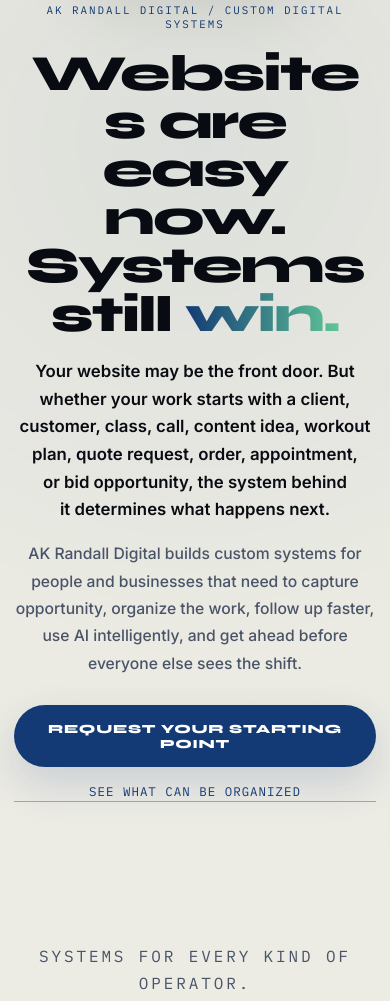
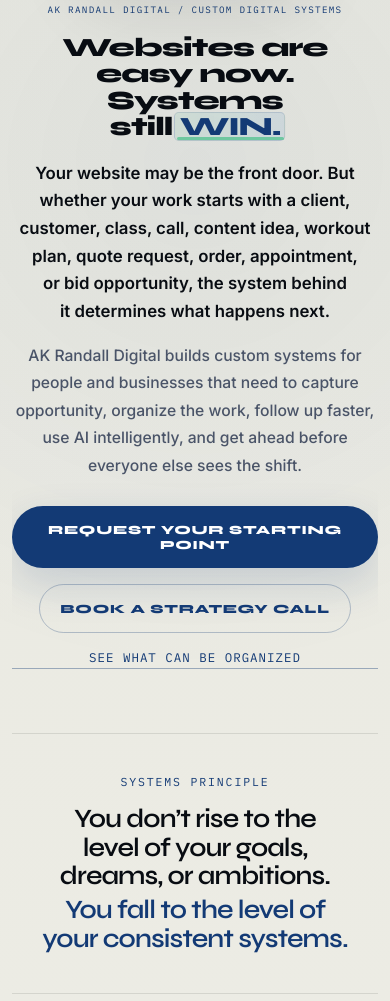
Before and after one commit to akrandall91/AK-RANDALL-Digital-, a plain HTML site: page index.html in a window 390 px wide. Shown: the part 425-1426 px from the top of the page. Drawn offline with Linux system fonts and the light colour scheme.

Commit message:
Enhance contact details and text formatting
Updated contact information and improved text wrapping in index.html.

```diff
--- a/index.html
+++ b/index.html
@@ -34,6 +34,7 @@
     "name":"AK Randall Digital",
     "url":"https://akrandall.com/",
     "email":"hello@akrandall.com",
+    "telephone":"+13364374484",
     "description":"AK Randall Digital builds custom digital systems for business owners, creators, coaches, trainers, sales teams, contractors, consultants, and modern operators.",
     "areaServed":"United States",
     "serviceType":["Custom digital systems","Website builds","Business operating systems","Creator production systems","Fitness and coaching systems","Personal productivity systems","Lead capture systems","Client tracking systems","Sales process systems","CRM and customer tracking","Pricing and quote systems","Proposal systems","AI workflow automation","Notion dashboards","Google Workspace systems","Government and contract sales support"]
@@ -64,6 +65,7 @@
     button,input,select,textarea{font:inherit}
     .page-shell{position:relative;width:min(calc(100% - clamp(24px,6vw,96px)),1180px);margin-inline:auto;min-height:100vh;display:flex;flex-direction:column;overflow-x:hidden}
     .section{padding-block:clamp(64px,10vw,128px)}
+    .section-slim{padding-block:clamp(40px,7vw,82px)}
     .center-stack{display:grid;justify-items:center;text-align:center}
     .hero-content{width:100%;max-width:920px;min-width:0;margin-inline:auto}
     .grid-3{display:grid;grid-template-columns:repeat(auto-fit,minmax(min(100%,280px),1fr));gap:clamp(16px,2vw,28px)}
@@ -78,19 +80,29 @@
     .hero-logo-card{display:inline-grid;place-items:center;padding:clamp(1.25rem,3vw,2rem);border-radius:28px;background:#080C12;box-shadow:0 24px 70px rgba(8,12,18,.12)}
     .hero-logo{width:clamp(160px,25vw,260px);height:auto;display:block}
     .eyebrow{font-family:var(--font-mono);font-size:clamp(.68rem,1.2vw,.78rem);letter-spacing:.18em;text-transform:uppercase;color:var(--navy);margin-bottom:1.2rem}
-    h1,.hero h1{width:100%;margin-inline:auto;font-family:var(--font-display);font-weight:800;font-size:clamp(3rem,9vw,7.5rem);line-height:.95;letter-spacing:-.045em;color:var(--ink);text-wrap:balance;max-width:100%;overflow-wrap:break-word}
-    .line{display:block;width:100%;max-width:100%;white-space:normal;overflow-wrap:break-word;opacity:0;transform:translateY(18px);animation:rise .72s cubic-bezier(.16,1,.3,1) forwards}
+    h1,.hero h1{width:100%;margin-inline:auto;font-family:var(--font-display);font-weight:800;font-size:clamp(3rem,9vw,7.5rem);line-height:.95;letter-spacing:-.045em;color:var(--ink);text-wrap:balance;max-width:100%;overflow-wrap:normal;word-break:normal;hyphens:none}
+    .line{display:block;width:100%;max-width:100%;white-space:normal;overflow-wrap:normal;word-break:normal;hyphens:none;opacity:0;transform:translateY(18px);animation:rise .72s cubic-bezier(.16,1,.3,1) forwards}
     .line:nth-child(2){animation-delay:.12s}
-    .line span{background:linear-gradient(90deg,var(--navy),var(--green));-webkit-background-clip:text;background-clip:text;color:transparent}
+    .line span:not(.no-break):not(.win-highlight){background:linear-gradient(90deg,var(--navy),var(--green));-webkit-background-clip:text;background-clip:text;color:transparent}
+    .no-break{white-space:nowrap}
+    .win-highlight{position:relative;display:inline-block;color:var(--navy);background:none;-webkit-background-clip:initial;background-clip:initial;isolation:isolate}
+    .win-highlight::before{content:"";position:absolute;inset:-.08em -.16em -.02em;border-radius:.18em;background:linear-gradient(90deg,rgba(95,197,151,.20),rgba(34,119,209,.16));border:1px solid rgba(19,58,117,.24);z-index:-1;transform:scaleX(.94);opacity:0;animation:winGlow 2.8s ease-in-out .9s infinite}
+    .win-highlight::after{content:"";position:absolute;left:-.12em;right:-.12em;bottom:.02em;height:.12em;border-radius:999px;background:var(--green);opacity:.85;transform-origin:left;transform:scaleX(0);animation:winUnderline 1.1s cubic-bezier(.16,1,.3,1) .75s forwards;z-index:-1}
     .lead{margin:clamp(1.2rem,3vw,1.8rem) auto 0;color:var(--ink);font-size:clamp(1.05rem,2vw,1.35rem);line-height:1.65;max-width:760px;font-weight:600;text-wrap:balance}
     .supporting-line{margin:1rem auto 0;max-width:760px;color:var(--muted);font-size:clamp(.98rem,1.5vw,1.12rem);line-height:1.75;font-weight:500}
     .actions{display:flex;align-items:center;justify-content:center;gap:1rem;flex-wrap:wrap;margin-top:clamp(1.7rem,4vw,2.3rem)}
     .btn{display:inline-flex;align-items:center;justify-content:center;border:0;border-radius:999px;padding:1rem 1.25rem;font-family:var(--font-display);font-weight:800;letter-spacing:.06em;text-transform:uppercase;font-size:.78rem;cursor:pointer;transition:background .2s ease,color .2s ease,border-color .2s ease,box-shadow .2s ease}
     .btn.primary{background:var(--navy);color:var(--white);box-shadow:0 16px 42px rgba(19,58,117,.16)}
     .btn.primary:hover{background:var(--blue)}
+    .btn.secondary{background:transparent;color:var(--navy);border:1px solid var(--line-strong)}
+    .btn.secondary:hover{background:var(--navy);color:var(--white);border-color:var(--navy)}
     .text-link{font-family:var(--font-mono);font-size:.78rem;letter-spacing:.08em;text-transform:uppercase;color:var(--navy);border-bottom:1px solid rgba(19,58,117,.38);padding-bottom:.18rem;transition:color .2s ease,border-color .2s ease}
     .text-link:hover{color:var(--blue);border-color:var(--blue)}
     .what-if{padding-top:0}
+    .systems-principle{width:min(100%,920px);margin-inline:auto;text-align:center;border-block:1px solid rgba(8,12,18,.10)}
+    .principle-kicker{font-family:var(--font-mono);font-size:.72rem;letter-spacing:.16em;text-transform:uppercase;color:var(--navy);margin-bottom:1rem}
+    .systems-principle blockquote{font-family:var(--font-display);font-size:clamp(1.65rem,4vw,3.5rem);line-height:1.08;letter-spacing:-.035em;color:var(--ink);max-width:880px;margin-inline:auto;text-wrap:balance}
+    .systems-principle blockquote span{display:block;color:var(--navy);margin-top:.35rem}
     .section-head{width:100%;max-width:760px;min-width:0;margin-inline:auto;margin-bottom:clamp(1.5rem,4vw,2.2rem);text-align:center}
     .section-head h2{font-family:var(--font-display);font-size:clamp(2rem,4vw,3.6rem);line-height:1.02;letter-spacing:-.03em;color:var(--ink)}
     .section-head p{margin-top:.8rem;color:var(--muted);font-size:clamp(1rem,1.6vw,1.14rem);line-height:1.7}
@@ -119,6 +131,9 @@
     .notify input{min-width:0;flex:1;background:var(--white);border:1px solid var(--line);border-right:0;border-radius:999px 0 0 999px;color:var(--ink);padding:.95rem 1rem;outline:none}
     .notify input::placeholder{color:var(--slate)}
     .notify button{border:1px solid var(--navy);background:var(--navy);color:var(--white);border-radius:0 999px 999px 0;padding:.95rem 1.05rem;font-family:var(--font-display);font-weight:800;text-transform:uppercase;letter-spacing:.08em;cursor:pointer}
+    .contact-strip{display:flex;justify-content:center;align-items:center;gap:.65rem;flex-wrap:wrap;margin-top:1rem;font-family:var(--font-mono);font-size:.78rem;letter-spacing:.08em;text-transform:uppercase;color:var(--navy)}
+    .contact-strip a{color:var(--navy);border-bottom:1px solid rgba(19,58,117,.28)}
+    .contact-strip a:hover{color:var(--blue);border-color:var(--blue)}
     .modal-backdrop{position:fixed;inset:0;display:grid;place-items:center;z-index:100;pointer-events:none;opacity:0;visibility:hidden;transition:opacity .24s ease,visibility .24s ease;background:rgba(8,12,18,.28);padding:max(16px,env(safe-area-inset-top)) 16px max(24px,env(safe-area-inset-bottom));overflow:hidden}
     .modal-backdrop:not([hidden]){pointer-events:auto;opacity:1;visibility:visible}
     .modal{width:min(100%,640px);max-width:640px;max-height:calc(100dvh - 32px);overflow-y:auto;-webkit-overflow-scrolling:touch;background:var(--bg-alt);border:1px solid var(--line-strong);box-shadow:var(--shadow);border-radius:18px;padding:clamp(1.2rem,4vw,2rem);transform:translateY(16px);opacity:0;transition:opacity .24s ease,transform .24s ease}
@@ -145,20 +160,23 @@
     footer{display:grid;justify-items:center;text-align:center;gap:.45rem;padding:34px 0 42px;border-top:1px solid var(--line);font-family:var(--font-mono);font-size:.76rem;text-transform:uppercase;letter-spacing:.12em;color:var(--slate)}
     footer strong{font-family:var(--font-display);font-size:1rem;color:var(--ink);letter-spacing:.08em}
     footer a{color:var(--navy)}
+    .footer-contact{display:flex;align-items:center;justify-content:center;gap:.55rem;flex-wrap:wrap}
     .btn:focus-visible,.text-link:focus-visible,.intent-chip:focus-visible,.modal-close:focus-visible,.notify input:focus-visible,.notify button:focus-visible,.field-group input:focus-visible,.field-group select:focus-visible,.field-group textarea:focus-visible,.checkbox-item:focus-within{outline:2px solid var(--green);outline-offset:3px;box-shadow:0 0 0 5px rgba(95,197,151,.16)}
     .reveal{opacity:0;transform:translateY(18px);transition:opacity .7s cubic-bezier(.16,1,.3,1),transform .7s cubic-bezier(.16,1,.3,1)}
     .reveal.visible{opacity:1;transform:translateY(0)}
     body.modal-open{overflow:hidden}
     @keyframes rise{to{opacity:1;transform:translateY(0)}}
+    @keyframes winUnderline{to{transform:scaleX(1)}}
+    @keyframes winGlow{0%,100%{opacity:.18;transform:scaleX(.96)}50%{opacity:.62;transform:scaleX(1.02)}}
     @media (max-width:700px){
-      .page-shell{width:min(100%,430px);margin-left:0;margin-right:auto;padding-inline:14px}
+      .page-shell{width:min(calc(100% - 24px),430px);margin-inline:auto;padding-inline:0}
       header{flex-direction:column;justify-content:center;text-align:center}
       .status{text-align:center}
       .hero{padding-block:40px 64px}
       .hero-logo{width:clamp(142px,48vw,182px)}
-      .eyebrow{overflow-wrap:anywhere}
-      h1,.hero h1{max-width:8.8ch;font-size:clamp(2.35rem,13vw,3.25rem);letter-spacing:-.035em;overflow-wrap:anywhere}
-      .line{overflow-wrap:anywhere}
+      .eyebrow{max-width:100%;font-size:clamp(.58rem,1.8vw,.68rem);letter-spacing:.14em;overflow-wrap:anywhere}
+      h1,.hero h1{max-width:11ch;font-size:clamp(1.5rem,7vw,1.85rem);line-height:1;letter-spacing:-.035em;overflow-wrap:normal;word-break:normal;hyphens:none}
+      .line{overflow-wrap:normal;word-break:normal;hyphens:none}
       .notify{flex-direction:column}
       .notify input{border-right:1px solid var(--line);border-radius:999px 999px 0 0;text-align:center}
       .notify button{border-radius:0 0 999px 999px}
@@ -170,10 +188,15 @@
       .actions{align-items:stretch}
       .btn.primary,.text-link{width:100%}
       .text-link{display:inline-flex;justify-content:center}
+      h1,.hero h1{font-size:clamp(1.5rem,7vw,1.65rem)}
+    }
+    @media (max-width:375px){
+      h1,.hero h1{font-size:clamp(1.42rem,6.8vw,1.55rem);max-width:11ch}
     }
     @media (prefers-reduced-motion:reduce){
       *,*::before,*::after{animation:none!important;transition:none!important}
       .line,.reveal{opacity:1;transform:none}
+      .win-highlight::before,.win-highlight::after{animation:none!important;opacity:.5;transform:scaleX(1)}
     }
   </style>
 </head>
@@ -207,16 +230,24 @@
           </div>
           <p class="eyebrow">AK Randall Digital / Custom Digital Systems</p>
           <h1 id="headline">
-            <span class="line">Websites are easy now.</span>
-            <span class="line">Systems still <span>win.</span></span>
+            <span class="line"><span class="no-break">Websites</span> are easy now.</span>
+            <span class="line">Systems still <span class="win-highlight">WIN.</span></span>
           </h1>
           <p class="lead">Your website may be the front door. But whether your work starts with a client, customer, class, call, content idea, workout plan, quote request, order, appointment, or bid opportunity, the system behind it determines what happens next.</p>
           <p class="supporting-line">AK Randall Digital builds custom systems for people and businesses that need to capture opportunity, organize the work, follow up faster, use AI intelligently, and get ahead before everyone else sees the shift.</p>
           <div class="actions">
             <button class="btn primary" type="button" id="open-modal">Request Your Starting Point</button>
+            <a class="btn secondary" href="https://calendar.app.google/QcdZEk5wmUhXno9H9" target="_blank" rel="noopener noreferrer">Book a Strategy Call</a>
             <a class="text-link" href="#preview">See What Can Be Organized</a>
           </div>
         </div>
+      </section>
+      <section class="systems-principle section-slim reveal" aria-label="Systems principle">
+        <p class="principle-kicker">Systems Principle</p>
+        <blockquote>
+          You don&rsquo;t rise to the level of your goals, dreams, or ambitions.
+          <span>You fall to the level of your consistent systems.</span>
+        </blockquote>
       </section>
       <section class="section reveal" aria-labelledby="operator-headline">
         <div class="section-head">
@@ -277,13 +308,26 @@
             <input type="email" name="email" placeholder="your@email.com" aria-label="Email address" required />
             <button type="submit">Send the Map</button>
           </form>
+          <div class="contact-strip">
+            <a href="https://calendar.app.google/QcdZEk5wmUhXno9H9" target="_blank" rel="noopener noreferrer">Book a Strategy Call</a>
+            <span aria-hidden="true">&middot;</span>
+            <a href="tel:+13364374484">(336) 437-4484</a>
+            <span aria-hidden="true">&middot;</span>
+            <a href="mailto:hello@akrandall.com">hello@akrandall.com</a>
+          </div>
         </div>
       </section>
     </main>
     <footer>
       <strong>AK Randall Digital</strong>
-      <div>Custom Digital Systems</div>
-      <a href="mailto:hello@akrandall.com">hello@akrandall.com</a>
+      <div>Revenue Systems Architecture</div>
+      <div class="footer-contact">
+        <a href="mailto:hello@akrandall.com">hello@akrandall.com</a>
+        <span aria-hidden="true">&middot;</span>
+        <a href="tel:+13364374484">(336) 437-4484</a>
+      </div>
+      <a href="https://calendar.app.google/QcdZEk5wmUhXno9H9" target="_blank" rel="noopener noreferrer">Book a Strategy Call</a>
+      <div>Custom website by AK Randall Digital.</div>
       <div>&copy; 2026 AK Randall Digital LLC</div>
     </footer>
   </div>
```
